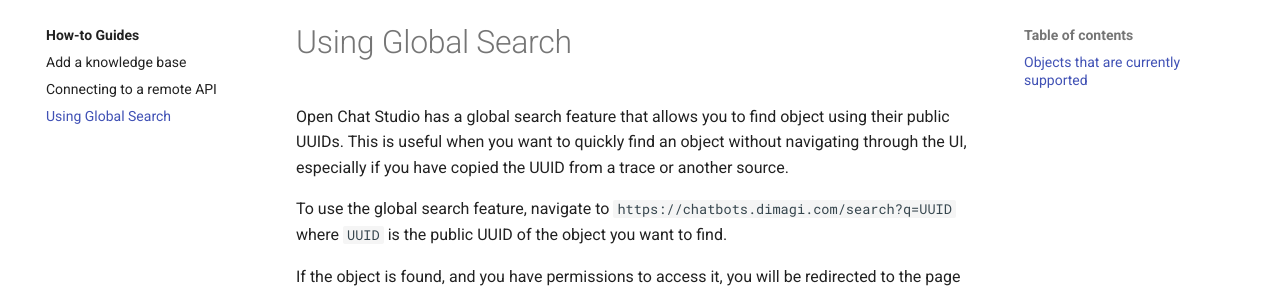
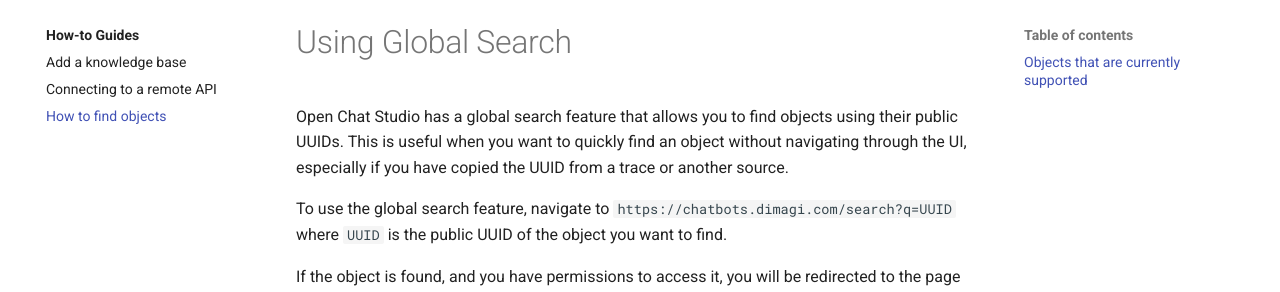
Before and after one commit to dimagi/open-chat-studio-docs, an MkDocs documentation site: the page built from docs/how-to/global_search.md, in a window 1280 px wide. Shown: the part 124-416 px from the top of the page. Built offline with MkDocs 1.6.1 and Material for MkDocs 9.7.7, drawn with Linux system fonts in a browser that asks for light colours.

Commit message:
update title

```diff
--- a/docs/how-to/global_search.md
+++ b/docs/how-to/global_search.md
@@ -1,6 +1,9 @@
+---
+title: How to find objects
+---
 # Using Global Search
 
-Open Chat Studio has a global search feature that allows you to find object using their public UUIDs. This is useful when you want to quickly find an object without navigating through the UI, especially if you have copied the UUID from a trace or another source.
+Open Chat Studio has a global search feature that allows you to find objects using their public UUIDs. This is useful when you want to quickly find an object without navigating through the UI, especially if you have copied the UUID from a trace or another source.
 
 To use the global search feature, navigate to `https://chatbots.dimagi.com/search?q=UUID` where `UUID` is the public UUID of the object you want to find.
 
```
